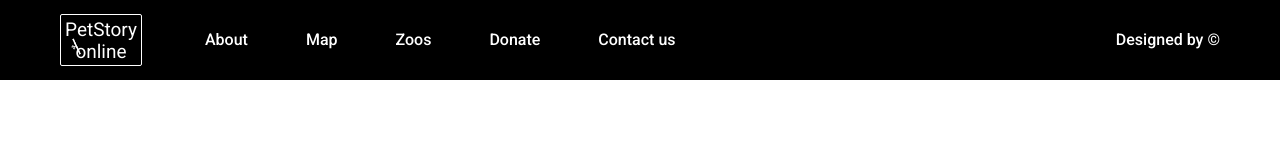
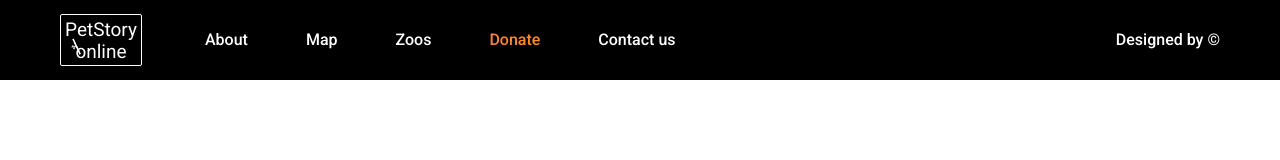
Before and after one commit to VasaSkor/OnlineZoo, a React (Create React App) app: page /donate in a window 1280 px wide. Shown: the top 160 px of the page. Built offline with nearby package versions, Linux system fonts and the light colour scheme.

Commit message:
feat: add Routing and three pages(NotFound, Home, Donate)

```diff
--- a/package.json
+++ b/package.json
@@ -12,6 +12,7 @@
     "@types/react-dom": "^18.2.7",
     "react": "^18.2.0",
     "react-dom": "^18.2.0",
+    "react-router-dom": "^6.14.2",
     "react-scripts": "5.0.1",
     "typescript": "^4.9.5",
     "web-vitals": "^2.1.4"
--- a/src/App.tsx
+++ b/src/App.tsx
@@ -1,12 +1,23 @@
 import React from 'react';
 import './styles/App.scss';
 import Header from "./components/Header";
+import { BrowserRouter as Router, Routes, Route } from 'react-router-dom';
+import Home from "./components/pages/Home";
+import Donate from "./components/pages/Donate";
+import NotFound from "./components/pages/NotFound";
 
 const App = () => {
     return (
-        <div>
-            <Header />
-        </div>
+        <Router>
+            <div>
+                <Header />
+                <Routes>
+                    <Route path='/' element={<Home />} />
+                    <Route path='/donate' element={<Donate />} />
+                    <Route path='*' element={<NotFound />} />
+                </Routes>
+            </div>
+        </Router>
     );
 };
 
--- a/src/components/Header.tsx
+++ b/src/components/Header.tsx
@@ -1,23 +1,32 @@
 import React from 'react';
 import burger from '../assets/icon/burger_menu.svg'
+import { Link, NavLink } from 'react-router-dom';
 import '../styles/Header.scss';
 
 const Header = () => {
     return (
         <header className="header">
             <div className="header__container">
-                <a href='../' className="header__container-logo">
+                <Link to='/' className="header__container-logo">
                     <h1 className="header__container-logo-title">PetStory online</h1>
-                </a>
+                </Link>
                 <nav className="header__container-nav">
                     <img className='header__container-nav-menu__burger'
                          src={burger}
                          alt='burger_menu_icon'/>
                     <ul className="header__container-nav-list">
-                        <li className="header__container-nav-list-item">About</li>
+                        <li className="header__container-nav-list-item">
+                            <NavLink to='/' end>
+                                About
+                            </NavLink>
+                        </li>
                         <li className="header__container-nav-list-item">Map</li>
                         <li className="header__container-nav-list-item">Zoos</li>
-                        <li className="header__container-nav-list-item">Donate</li>
+                        <li className="header__container-nav-list-item">
+                            <NavLink to='/donate' end>
+                                Donate
+                            </NavLink>
+                        </li>
                         <li className="header__container-nav-list-item">Contact us</li>
                         <li className="header__container-nav-list-item">Designed by ©</li>
                     </ul>
--- /dev/null
+++ b/src/components/pages/Donate.tsx
@@ -0,0 +1,11 @@
+import React from 'react';
+
+const Donate = () => {
+    return (
+        <main className='donate'>
+            <h1>Donate Page</h1>
+        </main>
+    );
+};
+
+export default Donate;
--- /dev/null
+++ b/src/components/pages/Home.tsx
@@ -0,0 +1,12 @@
+import React from 'react';
+import WatchOnline from "../WatchOnline";
+
+const Home = () => {
+    return (
+        <main className='home'>
+            <WatchOnline/>
+        </main>
+    );
+};
+
+export default Home;
--- /dev/null
+++ b/src/components/pages/NotFound.tsx
@@ -0,0 +1,12 @@
+import React from 'react';
+
+const NotFound = () => {
+    return (
+        <main className='not-found'>
+            <h1>404 - Page Not Found</h1>
+            <p>Sorry, the page you are looking for does not exist.</p>
+        </main>
+    );
+};
+
+export default NotFound;
--- a/src/styles/Header.scss
+++ b/src/styles/Header.scss
@@ -78,6 +78,29 @@
           &:last-child {
             position: absolute;
             right: 0;
+          }
+          a {
+            color: #FFF;
+            text-decoration: none;
+
+            &:hover {
+              font-weight: 600;
+              background: linear-gradient(113.96deg, #F9804B 1.49%, #FE9013 101.44%);
+              -webkit-background-clip: text;
+              -webkit-text-fill-color: transparent;
+            }
+
+            &:active {
+              background: var(--orange, linear-gradient(121deg, #F9804B 0%, #FE9013 100%));
+              -webkit-background-clip: text;
+              -webkit-text-fill-color: transparent;
+            }
+          }
+
+          & > .active {
+            background: var(--orange, linear-gradient(121deg, #F9804B 0%, #FE9013 100%));
+            -webkit-background-clip: text;
+            -webkit-text-fill-color: transparent;
           }
         }
       }
```
Also changed, not shown: 1 other file (tests, documents, lock files or other folders).
